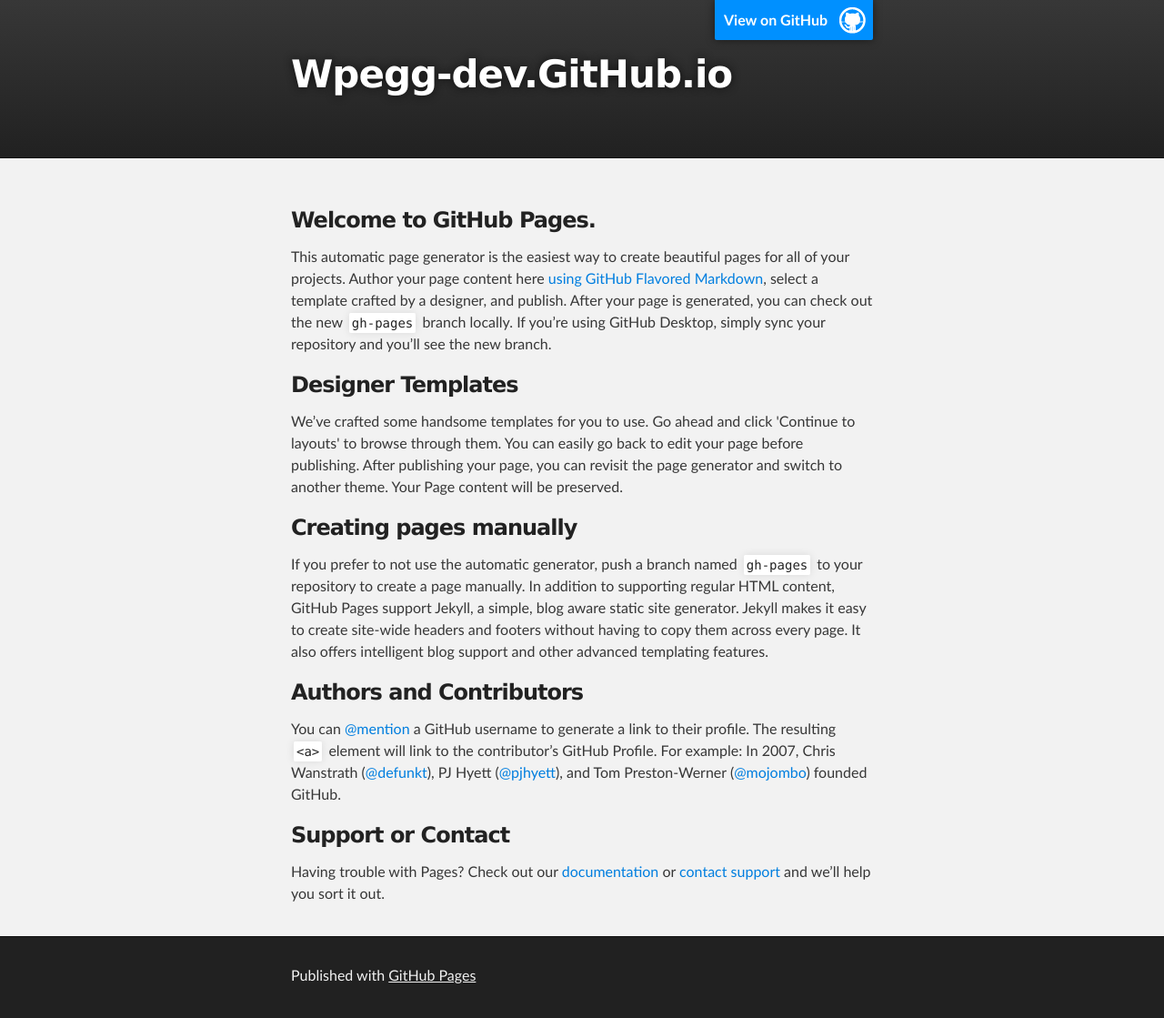
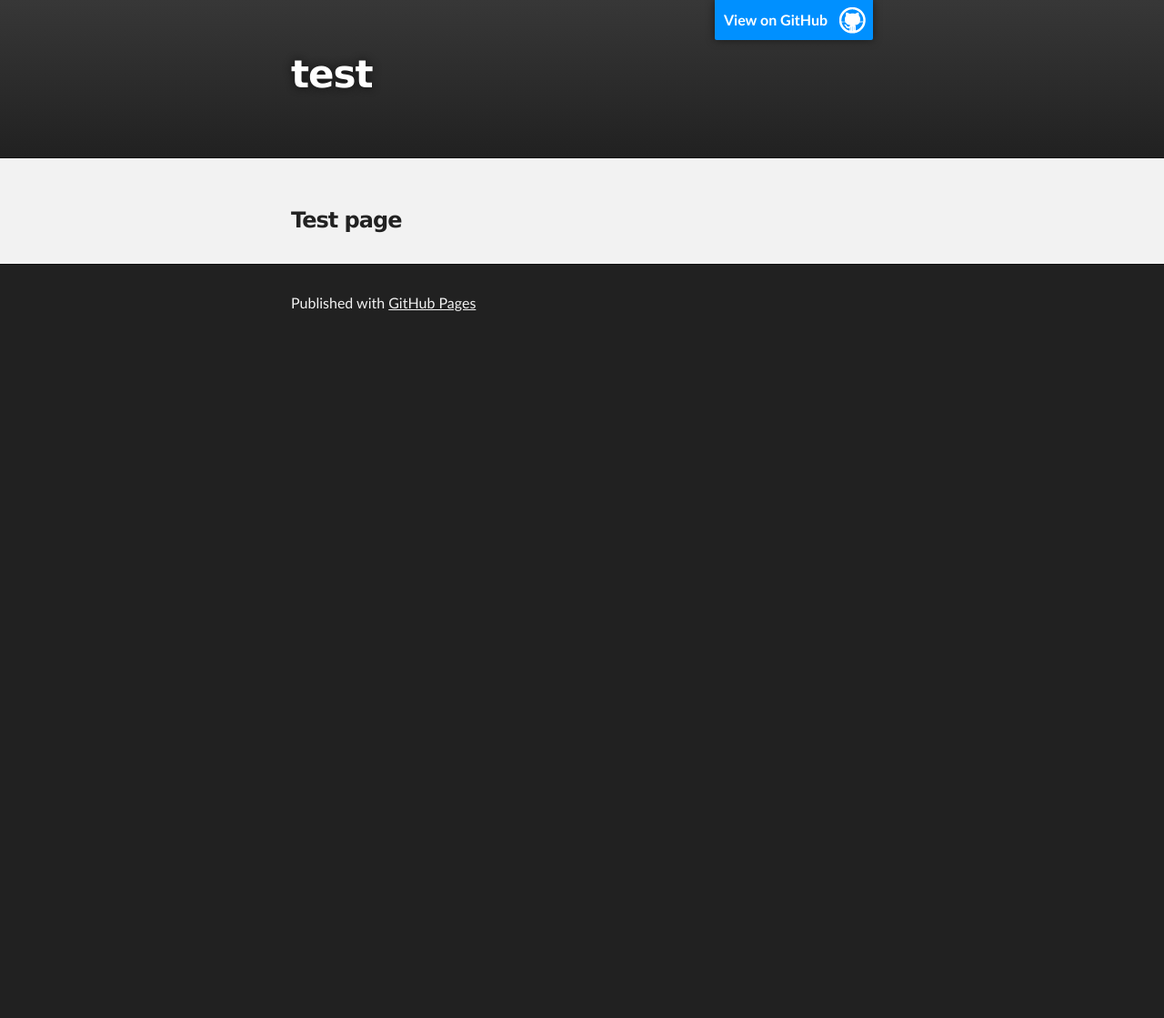
Before and after one commit to wpegg-dev/wpegg-dev.github.io, a Jekyll site: the page index.html, which Jekyll copies as it is, in a window 1280 px wide. Shown: the whole page at 91% size. Built offline with Jekyll 4.4.1, drawn with Linux system fonts in a browser that asks for light colours; after the commit the page ends 900 px from its top, so only the background shows below that.

Commit message:
Replace master branch with page content via GitHub

```diff
--- a/index.html
+++ b/index.html
@@ -4,11 +4,11 @@
   <head>
     <meta charset='utf-8'>
     <meta http-equiv="X-UA-Compatible" content="chrome=1">
-    <meta name="description" content="Wpegg-dev.GitHub.io : ">
+    <meta name="description" content="test : ">
 
     <link rel="stylesheet" type="text/css" media="screen" href="stylesheets/stylesheet.css">
 
-    <title>Wpegg-dev.GitHub.io</title>
+    <title>test</title>
   </head>
 
   <body>
@@ -18,7 +18,7 @@
         <header class="inner">
           <a id="forkme_banner" href="https://github.com/wpegg-dev">View on GitHub</a>
 
-          <h1 id="project_title">Wpegg-dev.GitHub.io</h1>
+          <h1 id="project_title">test</h1>
           <h2 id="project_tagline"></h2>
 
         </header>
@@ -28,29 +28,7 @@
     <div id="main_content_wrap" class="outer">
       <section id="main_content" class="inner">
         <h3>
-<a id="welcome-to-github-pages" class="anchor" href="#welcome-to-github-pages" aria-hidden="true"><span aria-hidden="true" class="octicon octicon-link"></span></a>Welcome to GitHub Pages.</h3>
-
-<p>This automatic page generator is the easiest way to create beautiful pages for all of your projects. Author your page content here <a href="https://guides.github.com/features/mastering-markdown/">using GitHub Flavored Markdown</a>, select a template crafted by a designer, and publish. After your page is generated, you can check out the new <code>gh-pages</code> branch locally. If you’re using GitHub Desktop, simply sync your repository and you’ll see the new branch.</p>
-
-<h3>
-<a id="designer-templates" class="anchor" href="#designer-templates" aria-hidden="true"><span aria-hidden="true" class="octicon octicon-link"></span></a>Designer Templates</h3>
-
-<p>We’ve crafted some handsome templates for you to use. Go ahead and click 'Continue to layouts' to browse through them. You can easily go back to edit your page before publishing. After publishing your page, you can revisit the page generator and switch to another theme. Your Page content will be preserved.</p>
-
-<h3>
-<a id="creating-pages-manually" class="anchor" href="#creating-pages-manually" aria-hidden="true"><span aria-hidden="true" class="octicon octicon-link"></span></a>Creating pages manually</h3>
-
-<p>If you prefer to not use the automatic generator, push a branch named <code>gh-pages</code> to your repository to create a page manually. In addition to supporting regular HTML content, GitHub Pages support Jekyll, a simple, blog aware static site generator. Jekyll makes it easy to create site-wide headers and footers without having to copy them across every page. It also offers intelligent blog support and other advanced templating features.</p>
-
-<h3>
-<a id="authors-and-contributors" class="anchor" href="#authors-and-contributors" aria-hidden="true"><span aria-hidden="true" class="octicon octicon-link"></span></a>Authors and Contributors</h3>
-
-<p>You can <a href="https://help.github.com/articles/basic-writing-and-formatting-syntax/#mentioning-users-and-teams" class="user-mention">@mention</a> a GitHub username to generate a link to their profile. The resulting <code>&lt;a&gt;</code> element will link to the contributor’s GitHub Profile. For example: In 2007, Chris Wanstrath (<a href="https://github.com/defunkt" class="user-mention">@defunkt</a>), PJ Hyett (<a href="https://github.com/pjhyett" class="user-mention">@pjhyett</a>), and Tom Preston-Werner (<a href="https://github.com/mojombo" class="user-mention">@mojombo</a>) founded GitHub.</p>
-
-<h3>
-<a id="support-or-contact" class="anchor" href="#support-or-contact" aria-hidden="true"><span aria-hidden="true" class="octicon octicon-link"></span></a>Support or Contact</h3>
-
-<p>Having trouble with Pages? Check out our <a href="https://help.github.com/pages">documentation</a> or <a href="https://github.com/contact">contact support</a> and we’ll help you sort it out.</p>
+<a id="test-page" class="anchor" href="#test-page" aria-hidden="true"><span aria-hidden="true" class="octicon octicon-link"></span></a>Test page</h3>
       </section>
     </div>
 
```
Also changed, not shown: params.json (+1 -1 lines).
